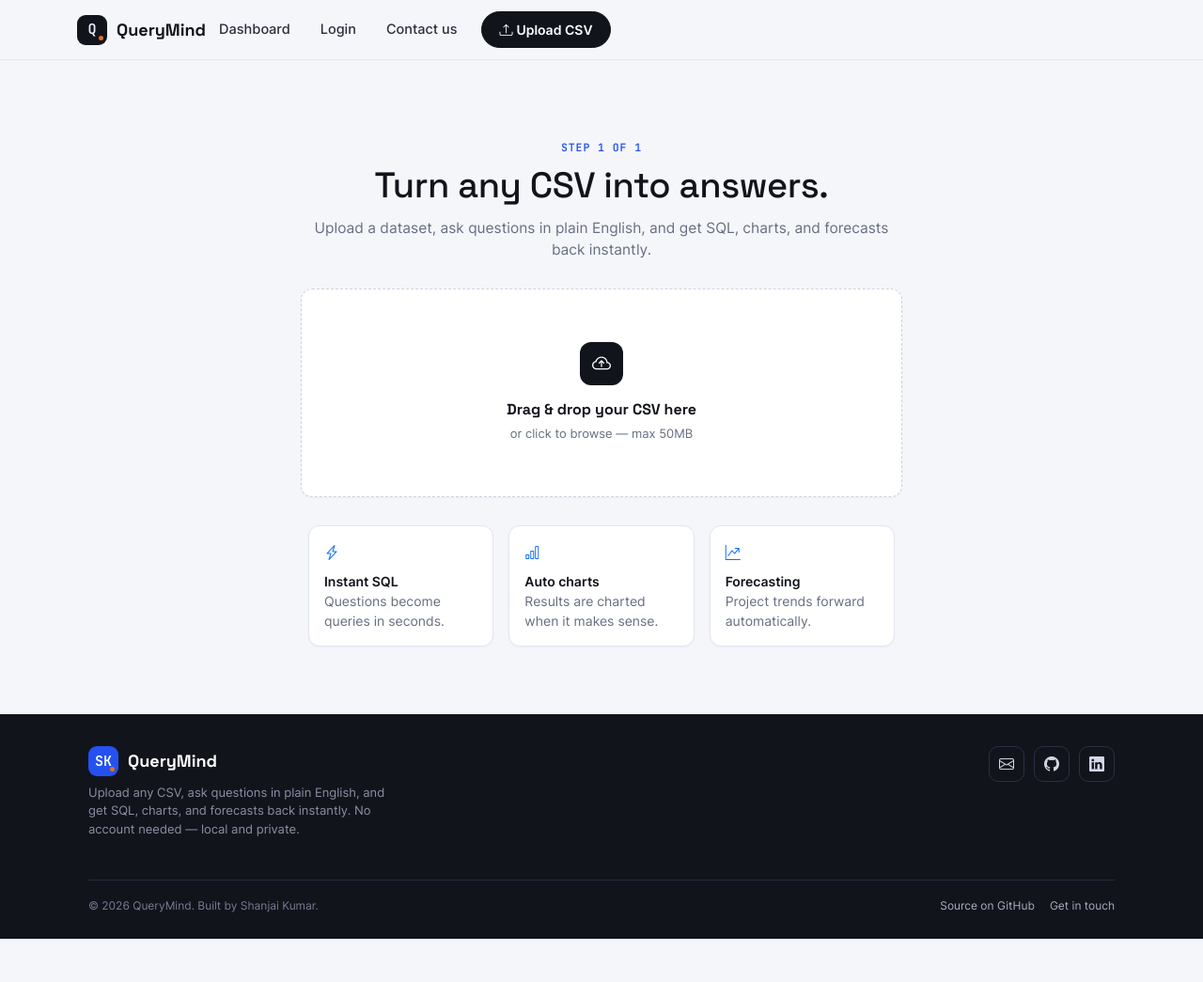
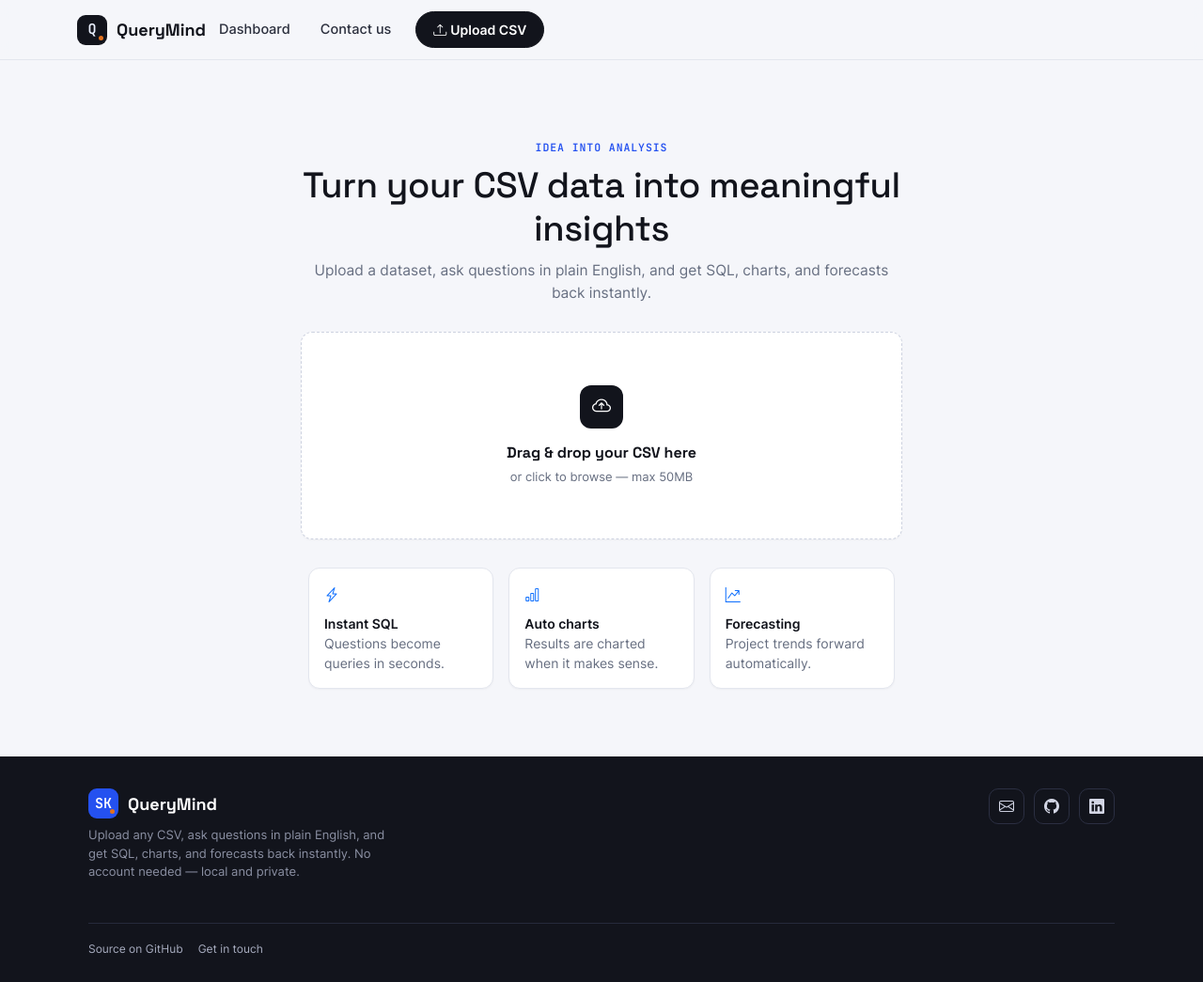
Before and after one commit to shanjaikumar2812-svg/QueryMind, a Flask app: page / in a window 1280 px wide. Shown: the whole page at 94% size. Before the commit the page ends 999 px from the top, so only its background shows below. Run offline with Flask 3, Linux system fonts and the light colour scheme; data comes from the database, SQL or seed files in the repository; data that the repository does not hold is empty; some libraries are stand-ins or nearby versions.

Commit message:
Updated UI

```diff
--- a/app/templates/pages/export_report.html
+++ b/app/templates/pages/export_report.html
@@ -39,6 +39,6 @@
     </tbody>
   </table>
 
-  <div class="footer">QueryMind — NL-to-SQL analytics chatbot</div>
+  <div class="footer">QueryMind — NLP-to-SQL analytics chatbot</div>
 </body>
 </html>
--- a/app/templates/pages/upload.html
+++ b/app/templates/pages/upload.html
@@ -3,8 +3,8 @@
 {% block content %}
 <div class="upload-page">
   <div class="upload-hero">
-    <span class="qm-eyebrow">Step 1 of 1</span>
-    <h1>Turn any CSV into answers.</h1>
+    <span class="qm-eyebrow">Idea Into Analysis</span>
+    <h1>Turn your CSV data into meaningful insights</h1>
     <p>Upload a dataset, ask questions in plain English, and get SQL, charts, and forecasts back instantly.</p>
   </div>
 
--- a/app/templates/partials/footer.html
+++ b/app/templates/partials/footer.html
@@ -11,15 +11,15 @@
 
       <div class="qm-footer-links">
         <a class="qm-footer-link" href="mailto:shanjaikumar2812@gmail.com" title="Email" aria-label="Email"><i class="bi bi-envelope"></i></a>
-        <a class="qm-footer-link" href="https://github.com/shanjaikumar2812-svg" target="_blank" rel="noopener" title="GitHub" aria-label="GitHub"><i class="bi bi-github"></i></a>
-        <a class="qm-footer-link" href="https://www.linkedin.com/in/shanjai-kumar" target="_blank" rel="noopener" title="LinkedIn" aria-label="LinkedIn"><i class="bi bi-linkedin"></i></a>
+        <a class="qm-footer-link" href="https://github.com/shanjaikumar2812-svg/QueryMind" target="_blank" rel="noopener" title="GitHub" aria-label="GitHub"><i class="bi bi-github"></i></a>
+        <a class="qm-footer-link" href="https://www.linkedin.com/in/shanjai-kumar-380933315" target="_blank" rel="noopener" title="LinkedIn" aria-label="LinkedIn"><i class="bi bi-linkedin"></i></a>
       </div>
     </div>
 
     <div class="qm-footer-bottom">
-      <span>&copy; <span id="qm-year"></span> QueryMind. Built by Shanjai Kumar.</span>
+     <!---<span>&copy; <span id="qm-year"></span> QueryMind. Built by Shanjai Kumar.</span>--->
       <div class="d-flex gap-3">
-        <a href="https://github.com/shanjaikumar2812-svg" target="_blank" rel="noopener">Source on GitHub</a>
+        <a href="https://github.com/shanjaikumar2812-svg/QueryMind" target="_blank" rel="noopener">Source on GitHub</a>
         <a href="mailto:shanjaikumar2812@gmail.com">Get in touch</a>
       </div>
     </div>
--- a/app/templates/partials/modals.html
+++ b/app/templates/partials/modals.html
@@ -1,4 +1,4 @@
-<!-- Login modal -->
+<!-- Login modal
 <div class="modal fade qm-modal" id="qmLoginModal" tabindex="-1" aria-labelledby="qmLoginModalLabel" aria-hidden="true">
   <div class="modal-dialog modal-dialog-centered">
     <div class="modal-content">
@@ -25,7 +25,7 @@
       </div>
     </div>
   </div>
-</div>
+</div>-->
 
 <!-- Contact modal -->
 <div class="modal fade qm-modal" id="qmContactModal" tabindex="-1" aria-labelledby="qmContactModalLabel" aria-hidden="true">
@@ -36,7 +36,7 @@
         <button type="button" class="btn-close" data-bs-dismiss="modal" aria-label="Close"></button>
       </div>
       <div class="modal-body">
-        <p class="qm-muted small mb-3">Questions, feedback, or bug reports — happy to hear them.</p>
+        <p class="qm-muted small mb-3">Questions, feedback, or bug reports</p>
         <a class="qm-contact-row" href="mailto:shanjaikumar2812@gmail.com">
           <span class="qm-contact-icon"><i class="bi bi-envelope"></i></span>
           <span>
@@ -55,7 +55,7 @@
           <span class="qm-contact-icon"><i class="bi bi-linkedin"></i></span>
           <span>
             <span class="qm-contact-label d-block">LinkedIn</span>
-            <span class="qm-contact-value">linkedin.com/in/shanjai-kumar</span>
+            <span class="qm-contact-value">www.linkedin.com/in/shanjai-kumar-380933315</span>
           </span>
         </a>
       </div>
--- a/app/templates/partials/navbar.html
+++ b/app/templates/partials/navbar.html
@@ -14,9 +14,9 @@
         <li class="nav-item">
           <a class="nav-link {% if request.path.startswith('/dashboard') %}active{% endif %}" href="{{ url_for('main.dashboard') }}">Dashboard</a>
         </li>
-        <li class="nav-item">
+       <!--<li class="nav-item">
           <button type="button" class="nav-link border-0 bg-transparent" data-bs-toggle="modal" data-bs-target="#qmLoginModal">Login</button>
-        </li>
+        </li>-->
         <li class="nav-item">
           <button type="button" class="nav-link border-0 bg-transparent" data-bs-toggle="modal" data-bs-target="#qmContactModal">Contact us</button>
         </li>
```
